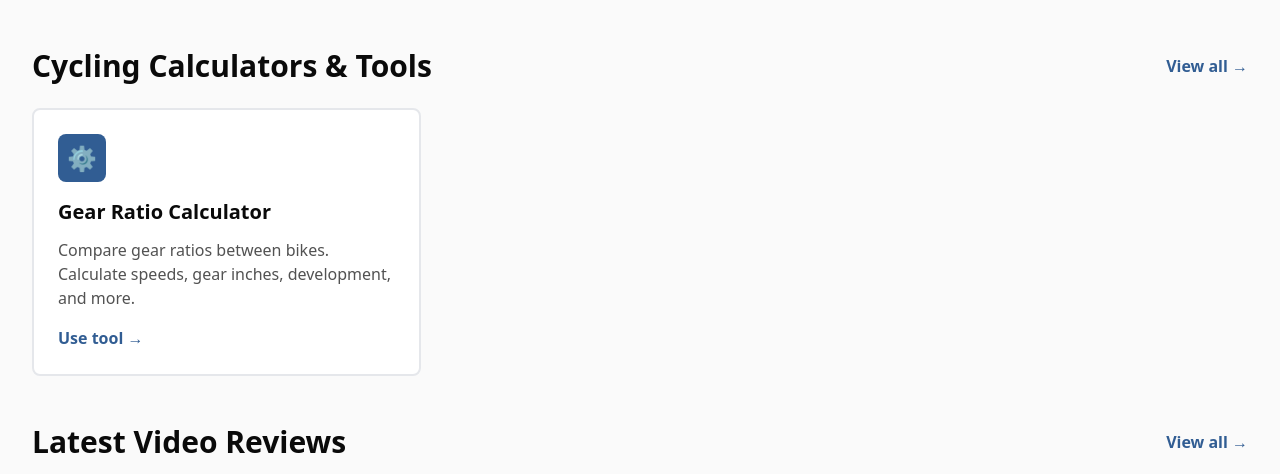
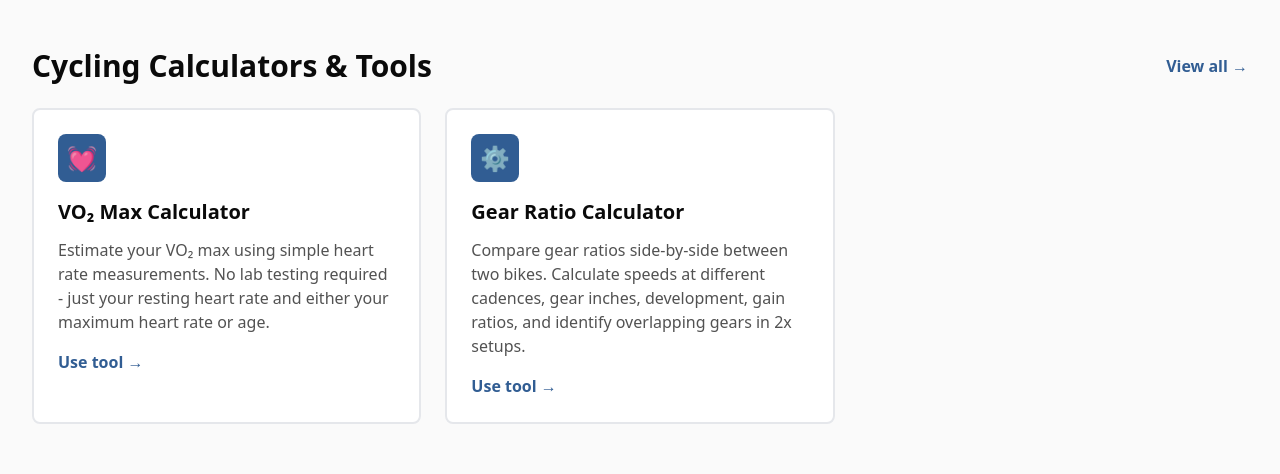
Before and after one commit to maccavamzoo/bikotic-genesis, a Next.js app: page / in a window 1280 px wide. Shown: the part 1067-1541 px from the top of the page. Built offline with nearby package versions, Linux system fonts and the light colour scheme.

Commit message:
Update page.tsx

```diff
--- a/app/page.tsx
+++ b/app/page.tsx
@@ -1,8 +1,10 @@
 import { getAllArticles, getAllReviews } from '@/lib/mdx'
+import { getAllTools } from '@/lib/tools'
 
 export default function Home() {
   const articles = getAllArticles().slice(0, 3) // Latest 3 articles
   const reviews = getAllReviews().slice(0, 2) // Latest 2 reviews
+  const tools = getAllTools().slice(0, 3) // Latest 3 tools
 
   return (
     <main className="min-h-screen p-4 md:p-8 font-sans">
@@ -84,6 +86,7 @@ export default function Home() {
         )}
 
         {/* Cycling Tools Section */}
+        {tools.length > 0 && (
           <section className="mb-12">
             <div className="flex items-center justify-between mb-6">
               <h2 className="text-2xl md:text-3xl text-[#0a0a0a] font-bold">
@@ -95,23 +98,29 @@ export default function Home() {
             </div>
 
             <div className="grid grid-cols-1 md:grid-cols-3 gap-6">
-            {/* Gear Calculator */}
-            <a href="/tools/gear-calculator" className="bg-white border-2 border-gray-200 rounded-lg p-6 hover:border-bikotic-blue hover:shadow-lg transition-all block">
+              {tools.map((tool) => (
+                <a
+                  key={tool.slug}
+                  href={`/tools/${tool.slug}`}
+                  className="bg-white border-2 border-gray-200 rounded-lg p-6 hover:border-bikotic-blue hover:shadow-lg transition-all block"
+                >
                   <div className="w-12 h-12 bg-bikotic-blue rounded-lg flex items-center justify-center mb-4">
-                <span className="text-white text-2xl font-bold">⚙️</span>
+                    <span className="text-white text-2xl font-bold">{tool.icon}</span>
                   </div>
                   <h3 className="text-xl font-bold mb-3 text-[#0a0a0a]">
-                Gear Ratio Calculator
+                    {tool.title}
                   </h3>
                   <p className="text-[#525252] mb-4">
-                Compare gear ratios between bikes. Calculate speeds, gear inches, development, and more.
+                    {tool.description}
                   </p>
                   <span className="text-bikotic-blue font-semibold hover:underline">
                     Use tool →
                   </span>
                 </a>
+              ))}
             </div>
           </section>
+        )}
 
         {/* YouTube Reviews Section */}
         {reviews.length > 0 && (
```
Lines whose indentation alone changed are shown as unchanged.
